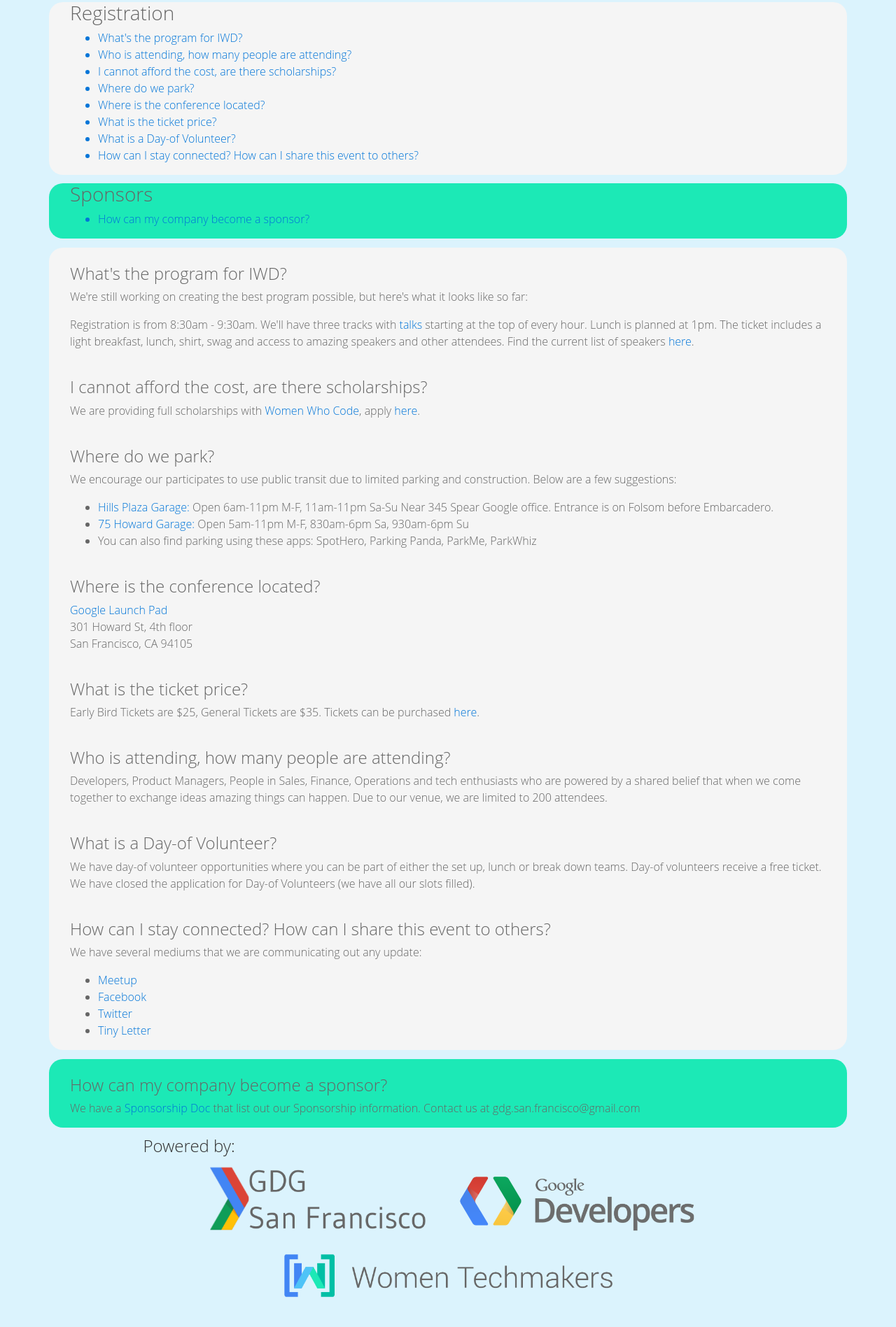
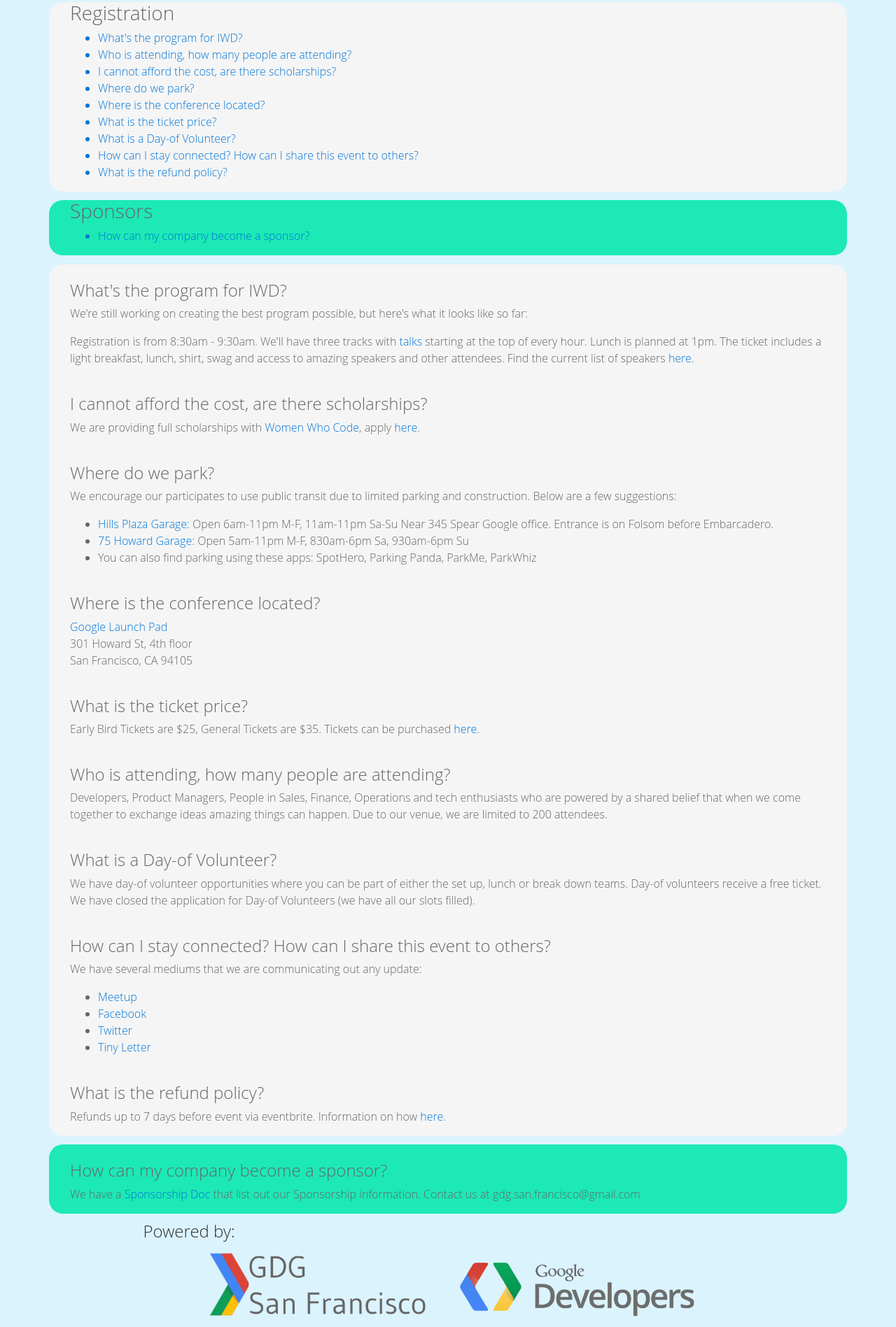
Before and after one commit to chatasweetie/international-womens-day, a Flask app: page /faq in a window 1280 px wide. Shown: the part 109-2006 px from the top of the page at 70% size. Run offline with Flask 2, Linux system fonts and the light colour scheme; some libraries are stand-ins or nearby versions.

Commit message:
added refund information to faq

```diff
--- a/templates/faq.html
+++ b/templates/faq.html
@@ -45,6 +45,9 @@
             </li></a>
             <a href="#reg-8"><li>
               How can I stay connected? How can I share this event to others?
+            </li></a>
+            <a href="#reg-9"><li>
+              What is the refund policy?
             </li></a>
           </ul>
         </div>
@@ -156,6 +159,13 @@
               </li>
             </ul>
           </p>
+        <a name="reg-9" class="link-padding">&nbsp;</a>
+          <h4>
+            What is the refund policy?
+          </h4>
+          <p>
+            Refunds up to 7 days before event via eventbrite. Information on how <a href="https://www.eventbrite.com/support/articles/en_US/How_To/can-i-get-a-refund?lg=en_US" target="_blank">here</a>.
+          </p>
         </div>
       </div>
     </div>
```
